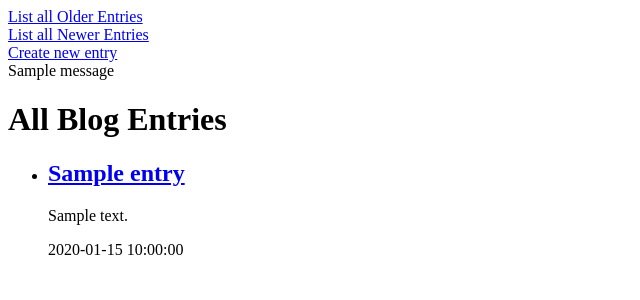
After one commit to Tizamarou/blogz, a Flask app: template templates/all_entries.html in a window 1280 px wide. The commit adds this page. Shown: the top 300 px of the page, without its empty margins (0-640 px from the left). Run offline with Flask 2, Linux system fonts and the light colour scheme; tables that the repository leaves empty hold one stand-in row (values such as "Sample post"); the template is opened without the code that fills it: values that come from a table or form of the project are taken from there, most other values are stand-ins (such as "Sample title", 1, 10 or a date in 2020); one stand-in notice (Sample message) is shown.

Commit message:
finishing touches

```diff
--- a/main.py
+++ b/main.py
@@ -1,72 +1,94 @@
-from flask import Flask, request, redirect, render_template
+from flask import Flask, request, redirect, render_template, flash
 from flask_sqlalchemy import SQLAlchemy
+from datetime import datetime
 
 app = Flask(__name__)
 app.config['DEBUG'] = True
-app.config['SQLALCHEMY_DATABASE_URI'] = 'mysql+pymysql://build-a-blog:league12@localhost:8889/build-a-blog'
+app.config['SQLALCHEMY_DATABASE_URI'] = 'mysql+pymysql://build-a-blog1:League12@localhost:8889/build-a-blog1'
 app.config['SQLALCHEMY_ECHO'] = True
 db = SQLAlchemy(app)
+app.secret_key = 'ljkng9324hgbioBV(*IYGWBfbn0e4gb'
+
+
+
+
+#Blogs
+class Entry(db.Model):
+    id = db.Column(db.Integer, primary_key=True)
+    title = db.Column(db.String(180))
+    body = db.Column(db.String(1000))
+    created = db.Column(db.DateTime)
+
+    def __init__(self, title, body ):
+        self.title = title
+        self.body = body
+        self.created = datetime.utcnow()
+
+
+    def is_valid(self):
+        if self.title and self.body and self.created:
+            return True
+        else:
+            return False
 
 
 
 
 
-class Blog(db.Model):
-    id = db.Column(db.Integer, primary_key=True)
-    body = db.Column(db.String(1000))
-    title = db.Column(db.String(120))
+#Main
+@app.route("/")
+def index():
 
-    def __init__(self, body, title):
-        self.body = body
-        self.title = title
-
-class Task(db.Model):
-
-    id = db.Column(db.Integer, primary_key=True)
-    name = db.Column(db.String(120))
-    completed = db.Column(db.Boolean)
-
-    def __init__(self, name):
-        self.name = name
-        self.completed = False
+    return redirect("/blog")
 
 
 
-@app.route('/blog', methods=['POST', 'GET'])
-def blog():
 
-    if request.method == 'POST':
-        blogs = Blog.query.all
-        return render_template('blog.html')
+
+@app.route("/blog")
+def all_blog_entries():
+
+    entry_id = request.args.get('id')
+    if (entry_id):
+        entry = Entry.query.get(entry_id)
+        return render_template('single_entry.html', title="Blog Entry", entry=entry)
+
+
+    sort = request.args.get('sort')
+    if (sort=="newest"):
+        all_entries = Entry.query.order_by(Entry.created.desc()).all()
+    else:
+        all_entries = Entry.query.all()
+    return render_template('all_entries.html', title="All Entries", all_entries=all_entries)
 
 
 
-@app.route('/', methods=['POST', 'GET'])
-def index():
+
+
+@app.route('/new_entry', methods=['GET', 'POST'])
+def new_entry():
 
     if request.method == 'POST':
-        task_name = request.form['task']
-        new_task = Task(task_name)
-        db.session.add(new_task)
-        db.session.commit()
+        new_entry_title = request.form['title']
+        new_entry_body = request.form['body']
+        new_entry = Entry(new_entry_title, new_entry_body)
 
-    tasks = Task.query.filter_by(completed=False).all()
-    completed_tasks = Task.query.filter_by(completed=True).all()
-    return render_template('todos.html',title="Get It Done!",
-        tasks=tasks, completed_tasks=completed_tasks)
+        if new_entry.is_valid():
+            db.session.add(new_entry)
+            db.session.commit()
 
 
-@app.route('/delete-task', methods=['POST'])
-def delete_task():
+            url = "/blog?id=" + str(new_entry.id)
+            return redirect(url)
+        else:
+            flash("A title and a body are required.")
+            return render_template('new_entry_form.html',
+                title="Create new blog entry",
+                new_entry_title=new_entry_title,
+                new_entry_body=new_entry_body)
 
-    task_id = int(request.form['task-id'])
-    task = Task.query.get(task_id)
-    task.completed = True
-    db.session.add(task)
-    db.session.commit()
-
-    return redirect('/')
-
-
+    else: # GET request
+        return render_template('new_entry_form.html', title="Create new blog entry")
+#
 if __name__ == '__main__':
     app.run()
--- /dev/null
+++ b/templates/all_entries.html
@@ -0,0 +1,16 @@
+{% extends "base.html" %}
+
+{% block content %}
+    <h1>All Blog Entries</h1>
+    <ul>
+        {% for entry in all_entries %}
+            <li>
+                <h2>
+                    <a href="/blog?id={{ entry.id }}">{{ entry.title }}</a>
+                </h2>
+                <p>{{ entry.body }}</p>
+                <p>{{ entry.created }}</p>
+            </li>
+        {% endfor %}
+    </ul>
+{% endblock %}
--- a/templates/base.html
+++ b/templates/base.html
@@ -2,15 +2,29 @@
 <html>
     <head>
         <title>{{title}}</title>
-        <nav>
-            <a href='/blog'>Blog Feed</a>
-            <a href='/new_post'>Post a New Blog</a>
-        </nav>
     </head>
 <body>
 
-    {% block content %}
-    {% endblock %}
+    <main>
+        <nav>
+            <a href='/blog'>List all Older Entries</a><br/>
+            <a href='/blog?sort=newest'>List all Newer Entries</a><br/>
+            <a href='/new_entry'>Create new entry</a>
+        </nav>
+
+        <div class="container">
+
+            {% with messages = get_flashed_messages() %}
+                {% for message in messages %}
+                    <div class="flash_message">{{message|safe}}</div>
+                {% endfor %}
+            {% endwith %}
+
+            {% block content %}
+            {% endblock %}
+
+        </div>
+    </main>
 
 </body>
 </html>
```
Also changed, not shown: templates/blog.html (deleted, +0 -26 lines), templates/new_entry_form.html (added, +15 -0 lines), templates/new_post.html (deleted, +0 -14 lines), templates/single_entry.html (added, +8 -0 lines), templates/todos.html (deleted, +0 -42 lines), 1 other file.
